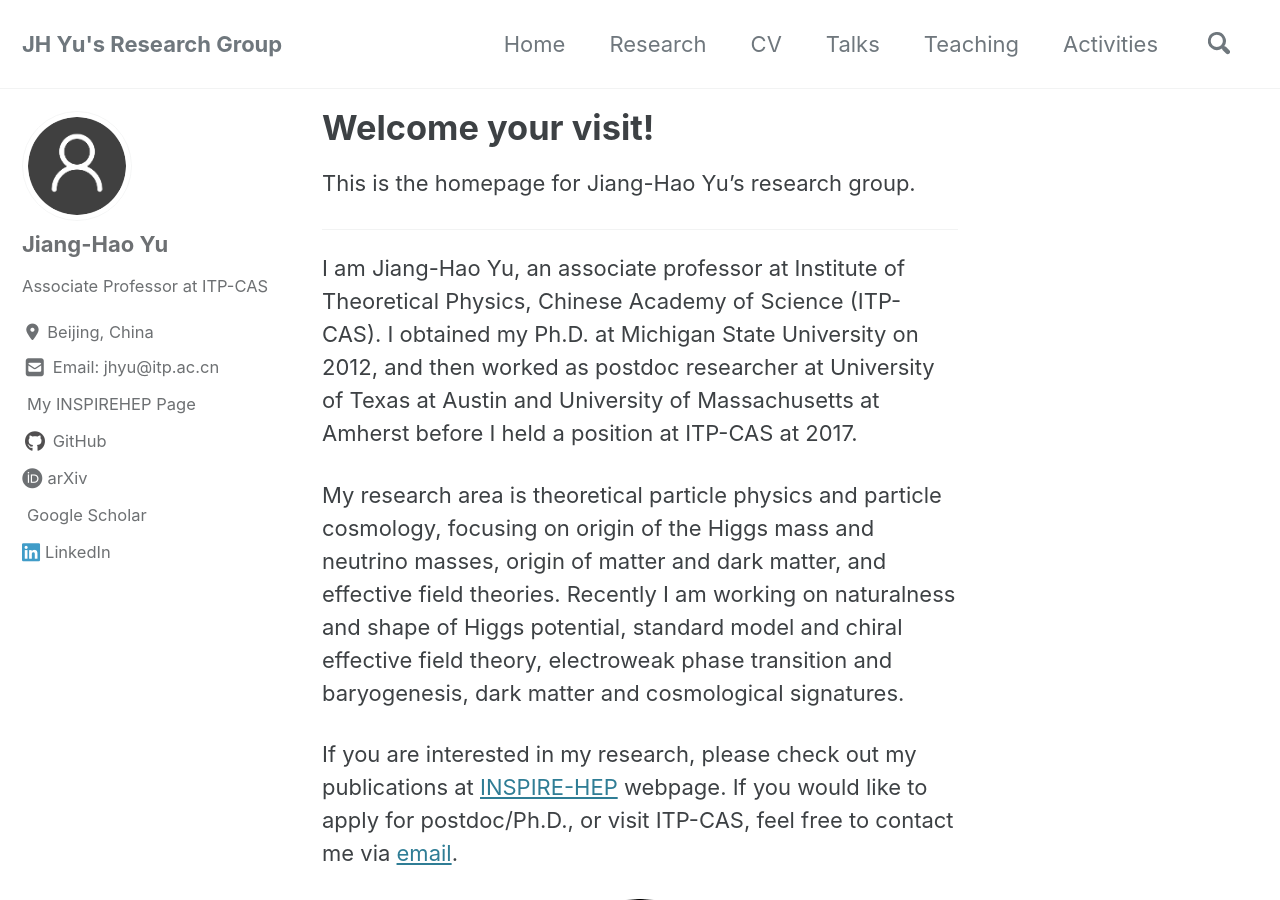
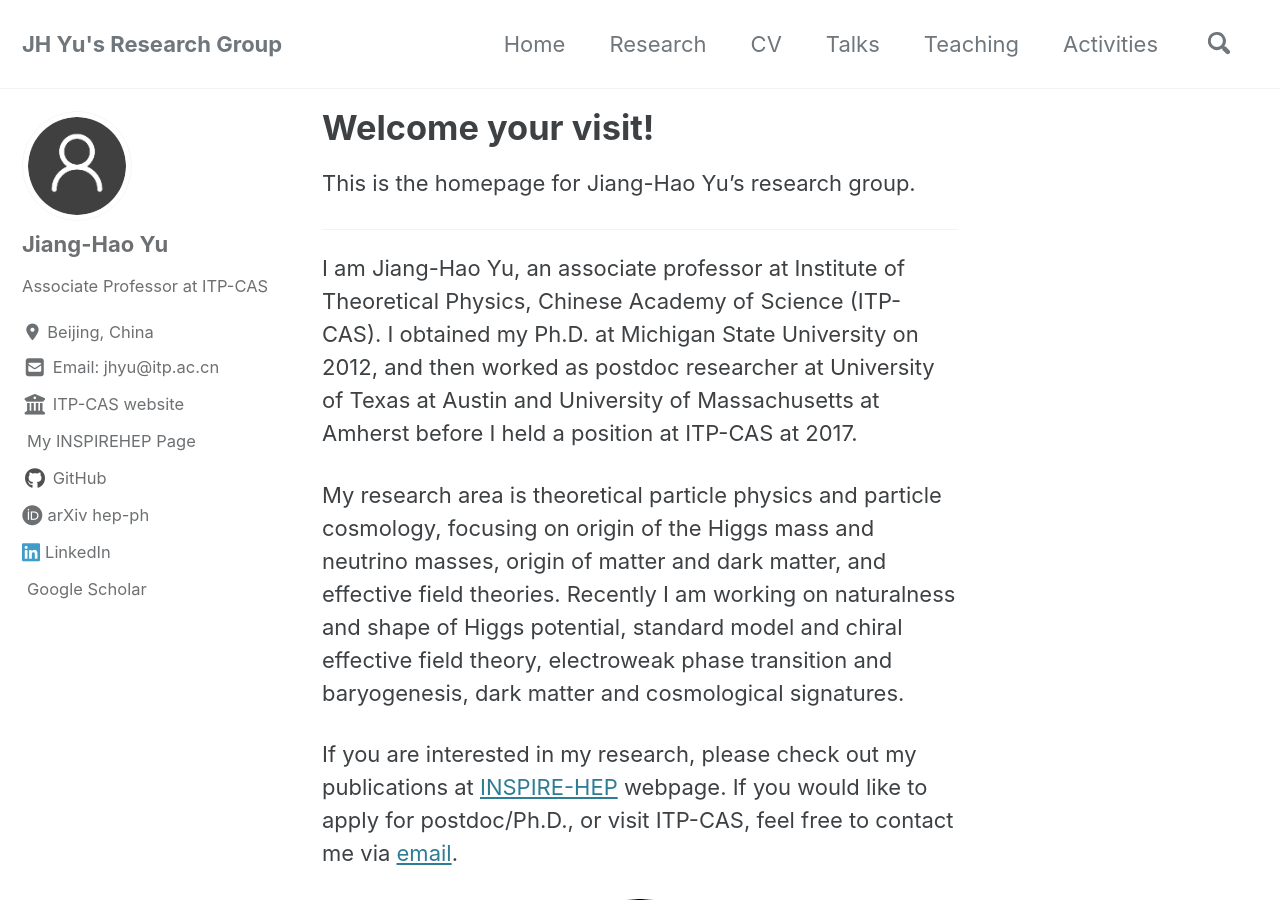
Before and after one commit to jhyu-itp/jhyu-itp.github.io, a Jekyll site: the page built from _pages/index.md, in a window 1280 px wide and 900 px high. Built offline with Jekyll 4.4.1, drawn with Linux system fonts in a browser that asks for light colours; cached includes are drawn as plain includes; nearby versions of some CDN libraries; a style sheet for code colours, icons or effects is not loaded.

Commit message:
Update _config.yml

```diff
--- a/_config.yml
+++ b/_config.yml
@@ -30,21 +30,24 @@ author:
     - label: "Email: jhyu@itp.ac.cn"
       icon: "fas fa-fw fa-envelope-square fa-lg"
       url: "mailto:jhyu@itp.ac.cn"
+    - label: "ITP-CAS website"
+      icon: "fas fa-fw fa-university fa-lg"
+      url: "https://www.itp.ac.cn/"
     - label: "My INSPIREHEP Page"
       icon: "fab fa-inspirehep fa-lg"
       url: "https://inspirehep.net/authors/1066117"
     - label: "GitHub"
       icon: "fab fa-fw fa-github fa-lg"
       url: "https://github.com/jhyu-itp/"
-    - label: "arXiv"
+    - label: "arXiv hep-ph"
       icon: "fab fa-orcid fa-lg"
       url: "https://arxiv.org/list/hep-ph/new"
+    - label: "LinkedIn"
+      icon: "fab fa-linkedin fa-lg"
+      url: "https://LinkedIn.com/"
     - label: "Google Scholar"
       icon: "ai ai-google-scholar-square"
       url: "https://scholar.google.com/"
-    - label: "LinkedIn"
-      icon: "fab fa-linkedin fa-lg"
-      url: "https://LinkedIn.com/"
 
 
 # Social Sharing
```
